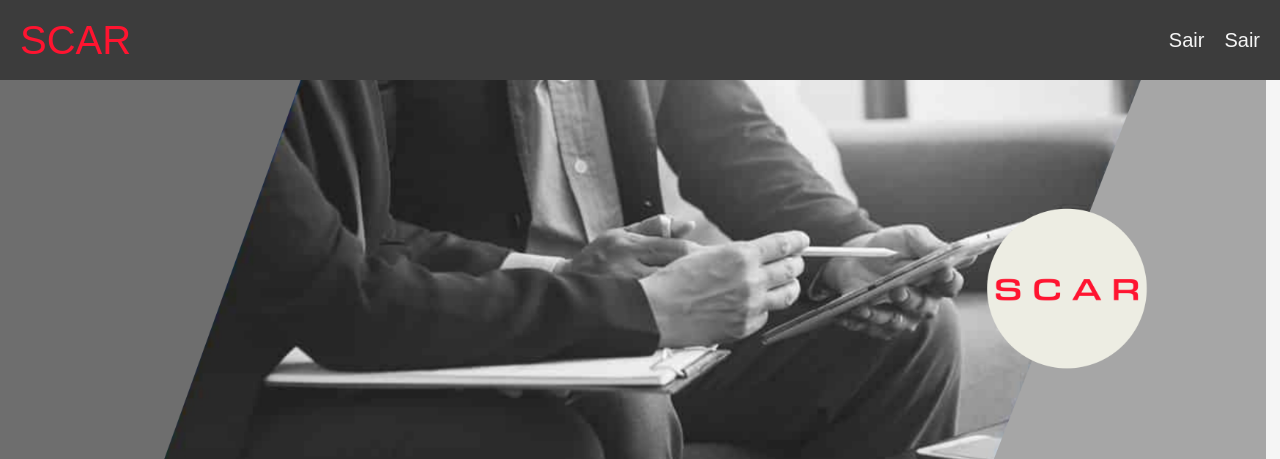
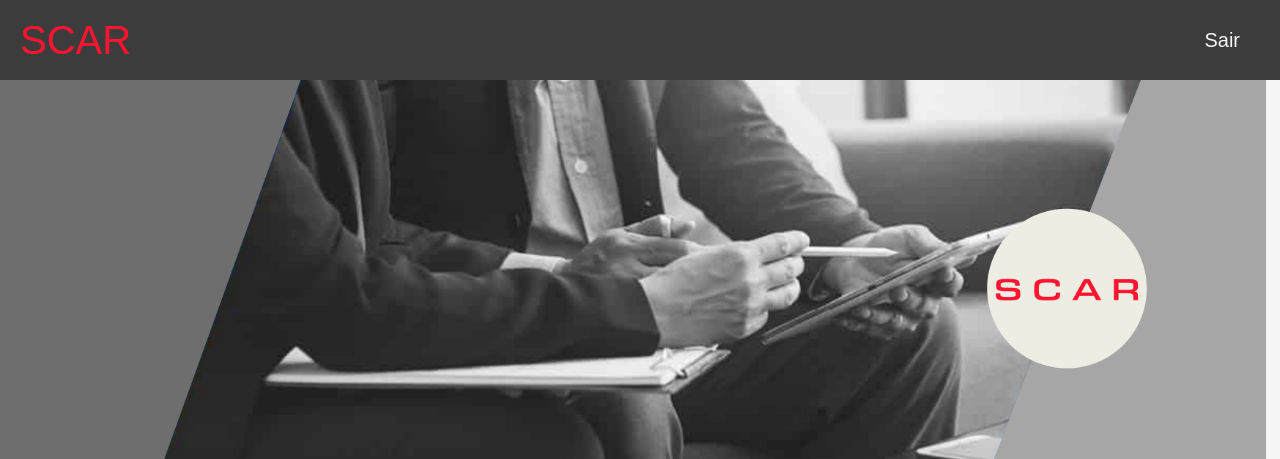
Before and after one commit to NECR0XX/system_concessionaria, a PHP site: page /system_concessionaria/Public/index.php in a window 1280 px wide. Shown: the top 459 px of the page. Run offline with PHP 8.4, Linux system fonts and the light colour scheme; the visitor is signed in with stand-in values (Sample User, id 1); some web fonts are replaced.

Commit message:
erro - sair

```diff
--- a/Public/index.php
+++ b/Public/index.php
@@ -30,9 +30,6 @@
                         if(!isset($_SESSION['usuarioEmail']) or $_SESSION['usuarioEmail'] == '') {
                             echo '<a href="login.php" class="link-cadastro">Entre</a>';
                         }
-                        else {
-                            echo '<a href="../login-configs/logout.php" class="link-cadastro">Sair</a>';
-                        }
                     ?>
                 </div>
             </div>
```
